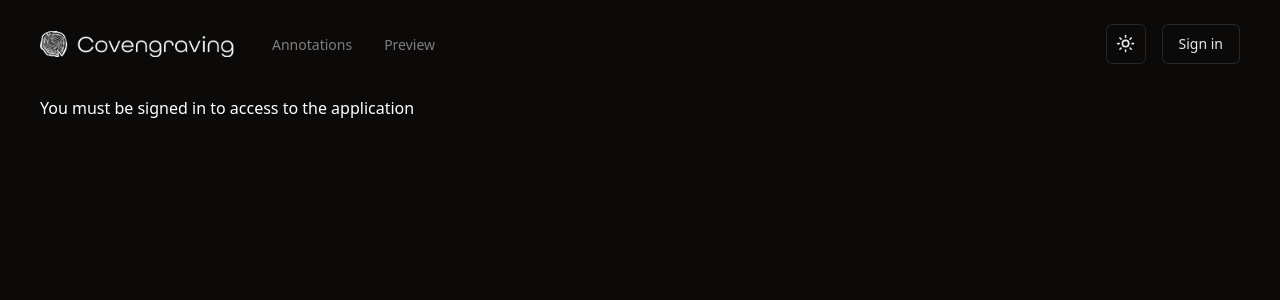
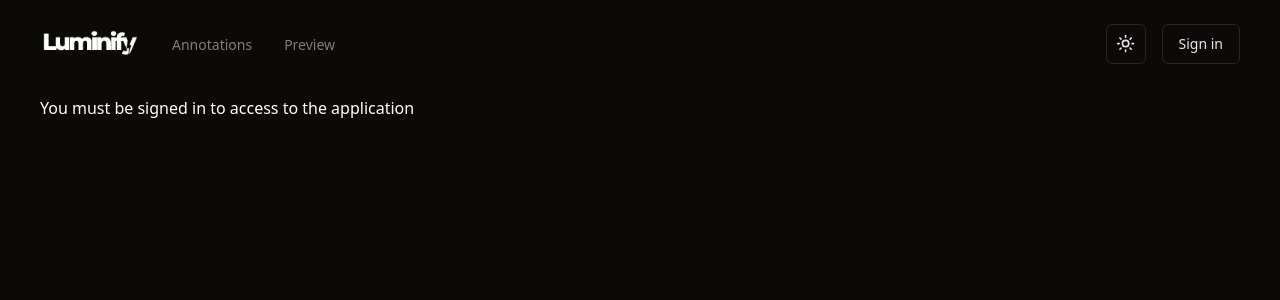
Before and after one commit to MatthiasTeks/annotation-app, a Next.js app: page / in a window 1280 px wide. Shown: the top 300 px of the page. Built offline with nearby package versions, Linux system fonts and the light colour scheme; no server answers.

Commit message:
brand(app): modify logos

```diff
--- a/src/app/components/navbar/Logo.tsx
+++ b/src/app/components/navbar/Logo.tsx
@@ -21,8 +21,8 @@ export default function Logo() {
 
   return (
     <>
-      <Image src={MyLightImage} priority className={theme === 'light' ? 'hidden' : ''} alt='company name' width={200} />
-      <Image src={MyDarkImage} priority className={theme === 'dark' ? 'hidden' : ''} alt='company name' width={200} />
+      <Image src={MyLightImage} priority className={theme === 'light' ? 'hidden' : ''} alt='company name' width={100} />
+      <Image src={MyDarkImage} priority className={theme === 'dark' ? 'hidden' : ''} alt='company name' width={100} />
     </>
   );
 }
```
Also changed, not shown: public/logo-black.webp, public/logo.webp.
